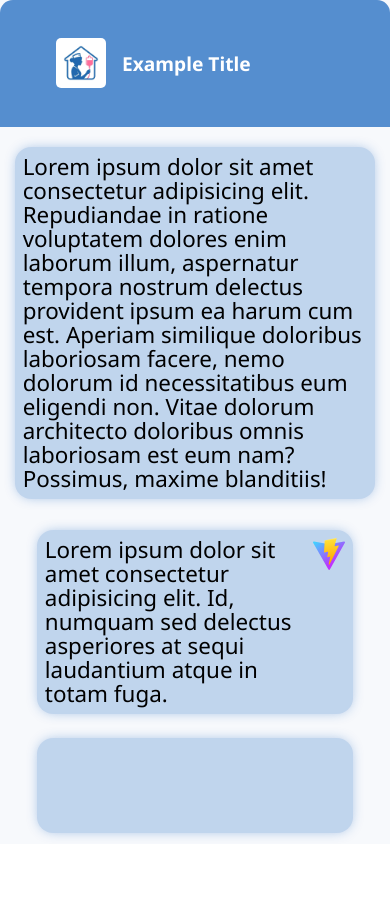
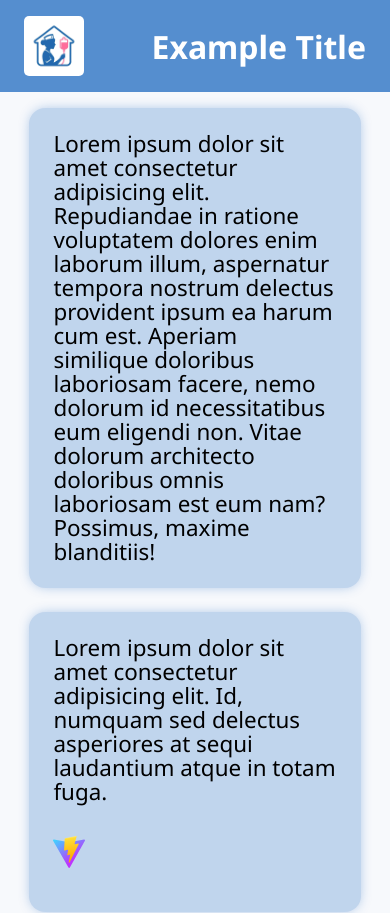
Before and after one commit to DavitKutsia/just-an-example-now, a React (Vite) app: page / in a window 390 px wide. Shown: the top 913 px of the page. Before the commit the page ends 864 px from the top, so only its background shows below. Built offline with nearby package versions, Linux system fonts and the light colour scheme.

Commit message:
Refactor CSS for improved responsiveness and layout
Updated various CSS properties for layout adjustments, including minimum heights and padding for responsive design.

```diff
--- a/src/index.css
+++ b/src/index.css
@@ -10,62 +10,198 @@
 
 #VisualizationDiv {
   width: 100%;
-  height: 100dvh;
+  min-height: 100dvh;
   background-color: #E3E9F1;
   display: flex;
   justify-content: center;
   align-items: center;
+  padding: 1rem;
 }
 
 #mainDiv {
   width: 85%;
-  height: 86dvh;
+  min-height: 86dvh;
   background-color: #F7F9FC;
   box-shadow: 0px 0px 28px -3px rgb(62, 62, 62);
   border-radius: 0.8rem;
+  display: flex;
+  flex-direction: column;
 }
 
 #header {
   width: 100%;
-  height: 15%;
+  min-height: 120px;
   background-color: #0056b8a7;
   border-radius: 0.8rem 0.8rem 0rem 0rem;
   display: flex;
   align-items: center;
-  justify-content: start;
+  justify-content: space-between;
   color: white;
-  padding-left: 3.5rem;
-  font-size: 1.8rem;
+  padding: 1.5rem 3.5rem;
   gap: 1rem;
+  position: relative;
 }
 
 #siteIcon{
   border-radius: 5px;
+  height: auto;
+  flex-shrink: 0;
+}
+
+#headerTitle {
+  font-size: clamp(1.5rem, 3vw, 2.5rem);
+  flex: 1;
+}
+
+.burger-menu-container {
+  display: none;
+}
+
+.burger-button {
+  background: transparent;
+  border: none;
+  color: white;
+  cursor: pointer;
+  padding: 0.5rem;
+  display: flex;
+  align-items: center;
+  justify-content: center;
+  z-index: 1001;
+  transition: transform 0.2s;
+}
+
+.burger-button:hover {
+  transform: scale(1.1);
+}
+
+.burger-overlay {
+  position: fixed;
+  top: 0;
+  left: 0;
+  right: 0;
+  bottom: 0;
+  background-color: rgba(0, 0, 0, 0.5);
+  z-index: 999;
+}
+
+.burger-nav {
+  position: fixed;
+  top: 0;
+  right: 0;
+  height: 100vh;
+  width: min(320px, 80vw);
+  background-color: #F7F9FC;
+  box-shadow: -2px 0 10px rgba(0, 0, 0, 0.1);
+  z-index: 1000;
+  display: flex;
+  flex-direction: column;
+  padding-top: 5rem;
+  animation: slideIn 0.3s ease-out;
+}
+
+@keyframes slideIn {
+  from {
+    transform: translateX(100%);
+  }
+  to {
+    transform: translateX(0);
+  }
+}
+
+.burger-nav-item {
+  width: 100%;
+  padding: 1.5rem 2rem;
+  background: transparent;
+  border: none;
+  border-bottom: 1px solid #E3E9F1;
+  text-align: left;
+  font-size: 1.1rem;
+  color: #333;
+  cursor: pointer;
+  transition: background-color 0.2s;
+}
+
+.burger-nav-item:hover {
+  background-color: #0056b815;
 }
 
 #contentDiv {
   width: 100%;
-  height: 85%;
+  flex: 1;
   background-color: transparent;
   display: flex;
   align-items: center;
   justify-content: space-between;
+  padding: 2rem 0;
 }
 
 #mainInfoDiv {
   width: 92.5%;
-  height: 92.5%;
+  height: 100%;
   background-color: #0056b839;
-  padding: 1.5rem;
+  padding: clamp(2rem, 5vw, 5rem) clamp(1.5rem, 3vw, 3.5rem);
   font-size: 1.4rem;
   line-height: 1.5rem;
   color: black;
   display: flex;
   align-items: start;
-  justify-content: center;
+  justify-content: start;
+  flex-direction: column;
   text-align: start;
   border-radius: 1rem;
+  gap: clamp(1.5rem, 3vw, 3rem);
   box-shadow: 0px 0px 13px -3px #0056b870;
+}
+
+#aboutUsTitle{
+  font-size: clamp(2rem, 4vw, 3.9rem);
+  font-weight: bold;
+}
+
+#aboutUsTextDiv {
+  width: 100%;
+  height: auto;
+  background-color: transparent;
+  display: flex;
+  align-items: start;
+  justify-content: start;
+  flex-direction: column;
+  text-align: start;
+  gap: clamp(2rem, 4vw, 4.5rem);
+}
+
+#aboutUsText {
+  font-size: clamp(1rem, 1.5vw, 1.6rem);
+  line-height: 1.4;
+  font-weight: 300;
+}
+
+#aboutUsTable {
+  display: flex;
+  flex-direction: column;
+  gap: 2rem;
+}
+
+#aboutUsTable p {
+  font-size: clamp(1.2rem, 2vw, 2.2rem);
+  font-weight: 500;
+}
+
+#aboutUsTable ul {
+  margin-left: 2rem;
+}
+
+#aboutUsTable li {
+  list-style-type: disc;
+  font-size: clamp(1rem, 1.5vw, 1.6rem);
+  font-weight: 300;
+  margin-bottom: 0.8rem;
+}
+
+#liDiv{
+  display: flex;
+  flex-direction: column;
+  gap: 0.5rem;
 }
 
 #someDiv1{
@@ -86,11 +222,56 @@
   background-color: transparent;
   flex-direction: column;
   padding: 1.5rem;
+  gap: 1.5rem;
 }
 
 #personInfo{
   width: 92.5%;
-  height: 65%;
+  flex: 1;
+  min-height: 300px;
+  background-color: #0056b839;
+  padding: clamp(2rem, 4vw, 5rem) clamp(1.5rem, 3vw, 3.5rem);
+  font-size: 1.4rem;
+  line-height: 1.5rem;
+  color: black;
+  overflow-y: auto;
+  display: flex;
+  align-items: start;
+  justify-content: start;
+  text-align: start;
+  border-radius: 1rem;
+  box-shadow: 0px 0px 13px -3px #0056b870;
+  flex-direction: column;
+  gap: clamp(2rem, 4vw, 5rem);
+}
+
+#personInfo h2{
+  font-size: clamp(1.5rem, 2.8vw, 3rem);
+  line-height: 1.2;
+  font-weight: bold;
+}
+
+#personInfoDetails{
+  display: flex;
+  flex-direction: column;
+  gap: 1.2rem;
+  font-size: clamp(1rem, 1.5vw, 1.7rem);
+  font-weight: 300;
+}
+
+#spanInfo{
+  font-weight: 400;
+}
+
+#personInfoDescription{
+  font-size: clamp(1rem, 1.5vw, 1.6rem);
+  line-height: 1.4;
+  font-weight: 300;
+}
+
+#contactInfo{
+  width: 92.5%;
+  min-height: 150px;
   background-color: #0056b839;
   padding: 1.5rem;
   font-size: 1.4rem;
@@ -105,51 +286,88 @@
   box-shadow: 0px 0px 13px -3px #0056b870;
 }
 
-#contactInfo{
-  width: 92.5%;
-  height: 30%;
-  background-color: #0056b839;
-  margin-top: 1.5rem;
-  padding: 1.5rem;
-  font-size: 1.4rem;
-  line-height: 1.5rem;
-  color: black;
-  overflow-y: auto;
-  display: flex;
-  align-items: start;
-  justify-content: center;
-  text-align: start;
-  border-radius: 1rem;
-  box-shadow: 0px 0px 13px -3px #0056b870;
-}
+@media (max-width: 1054px) {
+  #VisualizationDiv {
+    padding: 0;
+  }
 
-#VisualizationDiv { padding: 1rem; }
-#mainDiv { max-width: 100%; }
-#header { flex-wrap: nowrap; }
-#header h1 { font-size: clamp(1.2rem, 2.5vw, 1.8rem); }
-#siteIcon { width: clamp(50px, 10vw, 100px); }
-
-@media (max-width: 768px) {
-  #mainDiv { height: auto; }
-  #contentDiv {
-    margin-top: 20px;
-    flex-direction: column;
-    align-items: center;
-  }
-  #someDiv1,
-  #contactAndPersonInfoDiv { width: 100%; }
-  #mainInfoDiv { height: auto; padding: 0.5rem}
-  #personInfo { height: auto; padding: 0.5rem}
-  #contactInfo { width: 92.5%; }
-}
-
-@media (max-width: 1054px) {
-  #VisualizationDiv { padding: 0; }
   #mainDiv {
     width: 100%;
-    height: 100dvh;
+    min-height: 100dvh;
     max-width: none;
     border-radius: 0;
     box-shadow: none;
   }
+
+  #header {
+    border-radius: 0;
+  }
 }
+
+@media (max-width: 900px) {
+
+  #header {
+    padding: 1.5rem 2rem;
+  }
+
+  #contentDiv {
+    flex-direction: column;
+    align-items: center;
+    padding: 1.5rem;
+    gap: 1.5rem;
+  }
+
+  #someDiv1,
+  #contactAndPersonInfoDiv {
+    width: 100%;
+    height: auto;
+  }
+
+  #mainInfoDiv {
+    min-height: 400px;
+    height: auto;
+  }
+
+  #personInfo {
+    min-height: 300px;
+    height: auto;
+  }
+
+  #contactInfo {
+    width: 92.5%;
+    min-height: 150px;
+  }
+
+  #contactAndPersonInfoDiv {
+    padding: 0;
+    width: 100%;
+  }
+}
+
+@media (max-width: 600px) {
+  #VisualizationDiv {
+    padding: 0;
+  }
+
+  #header {
+    padding: 1rem 1.5rem;
+    min-height: 80px;
+  }
+
+  #siteIcon {
+    width: 60px;
+  }
+
+  #contentDiv {
+    padding: 1rem;
+  }
+
+  #mainInfoDiv,
+  #personInfo {
+    padding: 1.5rem;
+  }
+
+  #aboutUsTable ul {
+    margin-left: 1.5rem;
+  }
+}
```
